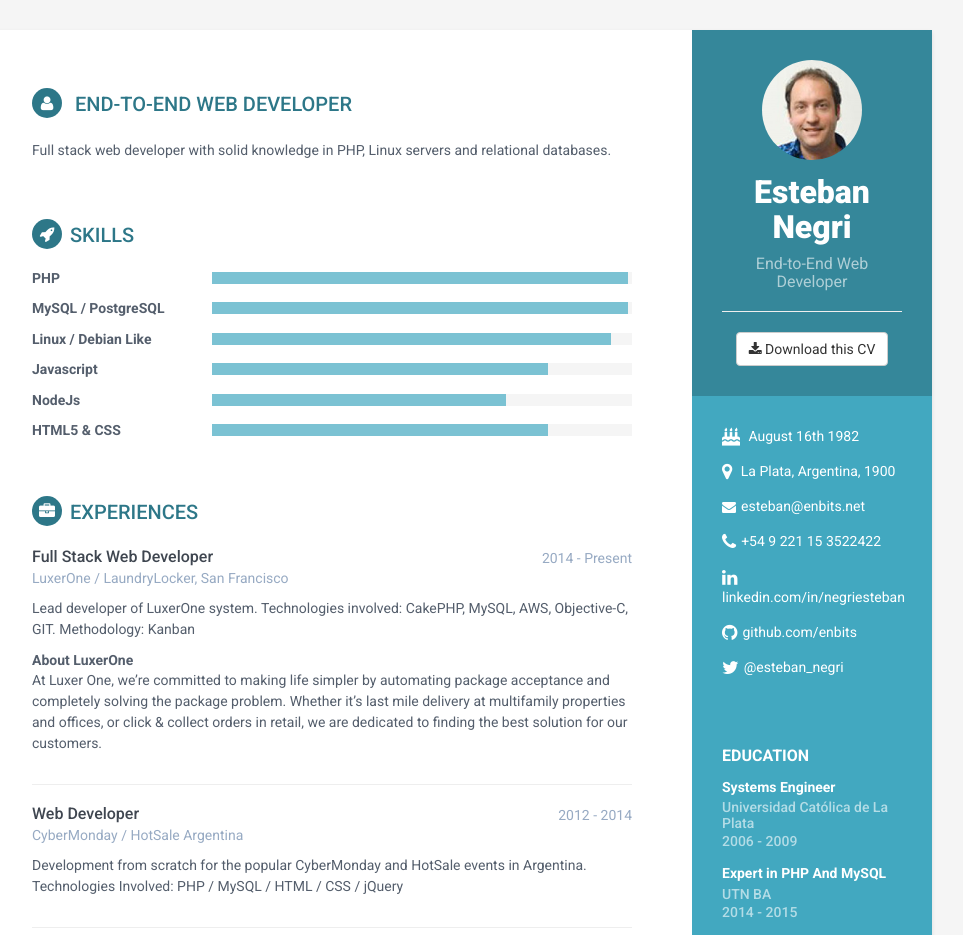
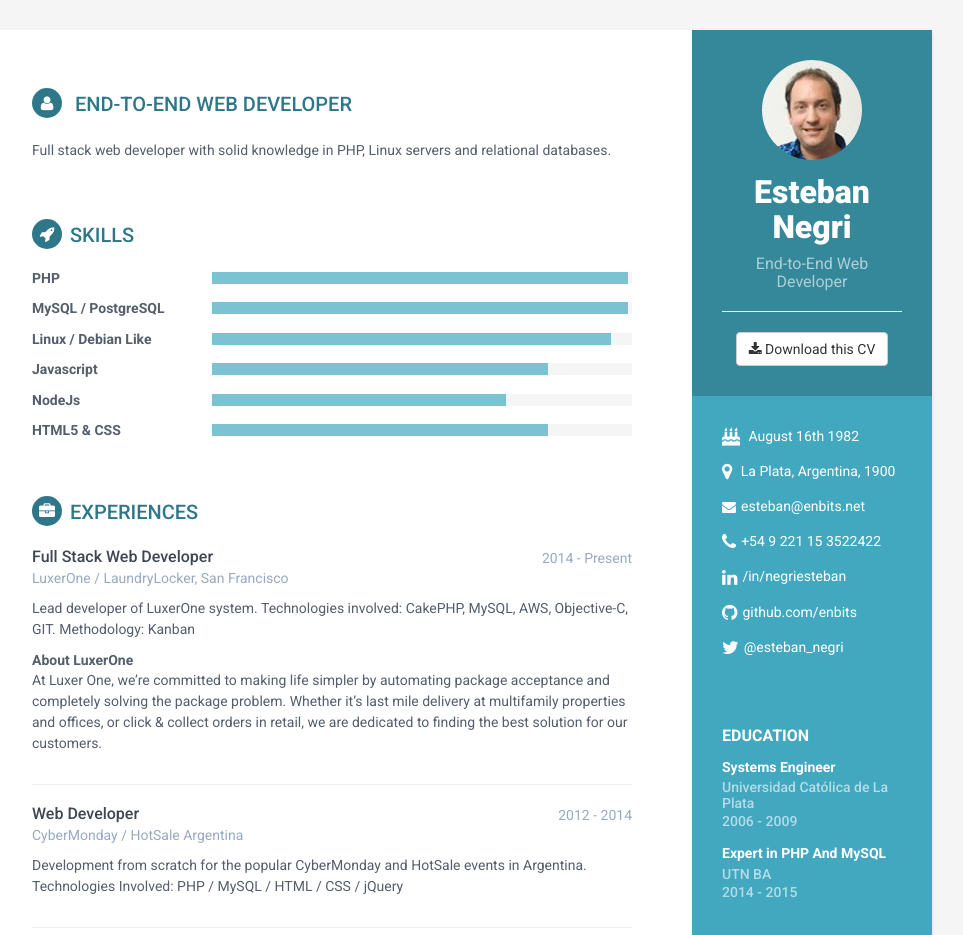
Before and after one commit to enbits/enbits_cv, a plain HTML site: page index.html in a window 1280 px wide. Shown: the top 935 px of the page, without its empty margins (188-1151 px from the left). Drawn offline with Linux system fonts and the light colour scheme.

Commit message:
Shorten linkedin url

```diff
--- a/index.html
+++ b/index.html
@@ -56,7 +56,7 @@
                     <li class="email"><i class="fa fa-envelope"></i><a href="mailto:esteban@enbits.net">esteban@enbits.net</a></li>
                     <li class="phone"><i class="fa fa-phone"></i><a href="tel:+549221153522422">+54 9 221 15 3522422</a></li>
 
-                    <li class="linkedin"><i class="fa fa-linkedin"></i><a href="https://linkedin.com/in/negriesteban/" target="_blank">linkedin.com/in/negriesteban</a></li>
+                    <li class="linkedin"><i class="fa fa-linkedin"></i><a href="https://linkedin.com/in/negriesteban/" target="_blank">/in/negriesteban</a></li>
                     <li class="github"><i class="fa fa-github"></i><a href="https://github.com/enbits" target="_blank">github.com/enbits</a></li>
                     <li class="twitter"><i class="fa fa-twitter"></i><a href="https://twitter.com/esteban_negri" target="_blank">@esteban_negri</a></li>
                 </ul>
```
